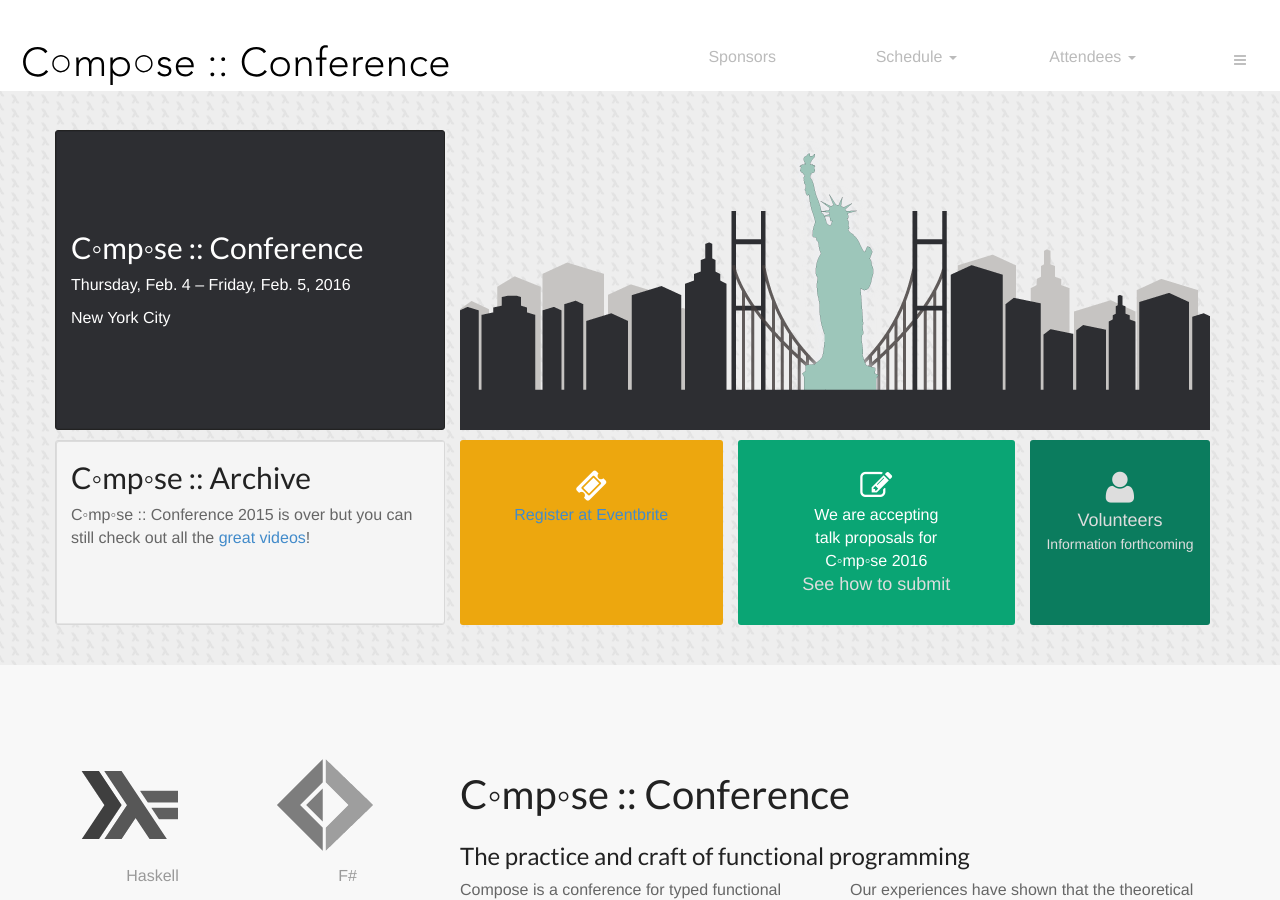
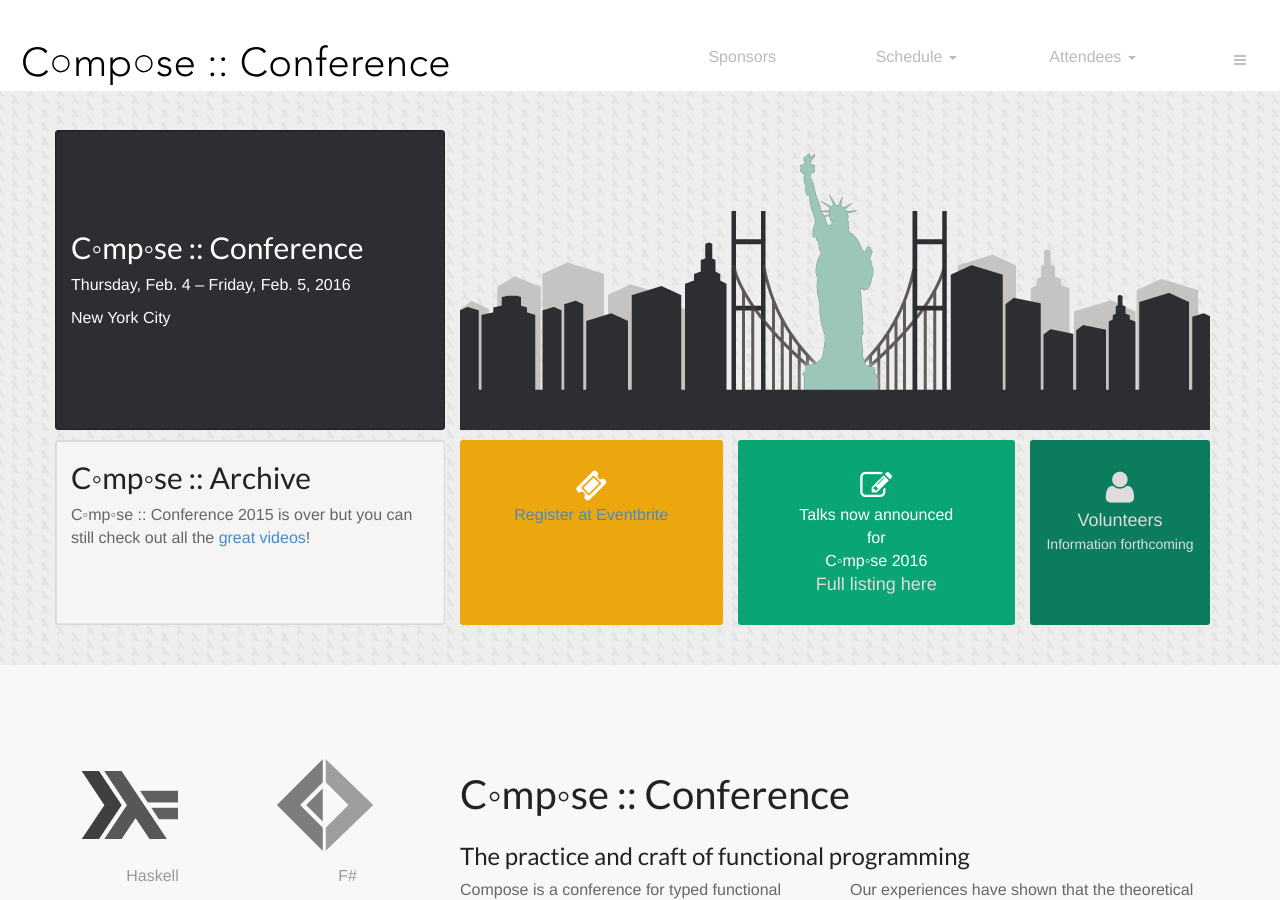
Before and after one commit to ny-haskell/composeconference, a Jekyll site: the page index.html, which Jekyll copies as it is, in a window 1280 px wide and 900 px high. Built offline with Jekyll 4.4.1, drawn with Linux system fonts in a browser that asks for light colours; Markdown is read by kramdown in place of the engine named in the settings.

Commit message:
various tweaks

```diff
--- a/_layouts/mainpage2016.html
+++ b/_layouts/mainpage2016.html
@@ -47,6 +47,7 @@
       <tr><td>Corporate</td><td>$127.59</td></tr>
     </tbody>
   </table>
+<a href="http://composeconference.eventbrite.com">composeconference.eventbrite.com</a>
 </div>
 
                       </div>
--- a/index.html
+++ b/index.html
@@ -46,7 +46,7 @@
                       <a href="#" class="dropdown-toggle" data-toggle="dropdown">Schedule <span class="caret"></span></a>
                       <ul class="dropdown-menu" role="menu">
                         <li><a href="/2016/" class="smoothScroll">Program</a></li>
-                        <li><a href="/2016/" class="smoothScroll">Speakers</a></li>
+                        <li><a href="/2016/speakers/" class="smoothScroll">Speakers</a></li>
 <!--                        <li class="divider"></li>
                         <li><a href="/2016/unconference/">Unconference</a></li> -->
                       </ul>
@@ -75,8 +75,8 @@
 
                                 <div class="visible-xs">
                                     <a href="/2016/cfp/">CFP</a>
-                                    <a href="#topics" class="smoothScroll">Speakers</a>
-                                    <a href="#program" class="smoothScroll">Program</a>
+                                    <a href="/2016/speakers" class="smoothScroll">Speakers</a>
+                                    <a href="/2016/speakers" class="smoothScroll">Program</a>
                                     <!-- <a href="/2016/unconference/">Unconference</a> -->
                                     <a href="/2016/sponsors/" class="smoothScroll">Sponsors</a>
                                     <a href="/2016/conduct/">Policies</a>
@@ -127,10 +127,10 @@
 							<div class="submit">
 							<p>
 								<i class="fa fa-edit fa-2x"></i> <br />
-                We are accepting <br/>
-                talk proposals for <br/>
+                Talks now announced <br/>
+                for <br/>
                 C◦mp◦se 2016<br/>
-                <a href="2016/cfp" class="landing-link">See how to submit</a>
+                <a href="2016/speakers/" class="landing-link">Full listing here</a>
 							</p>
 							</div>
 						</div>
```
